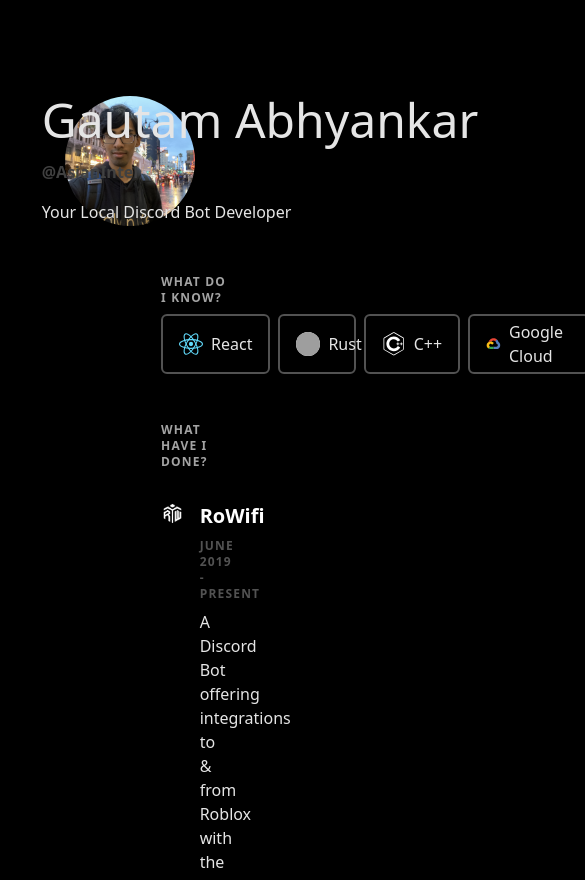
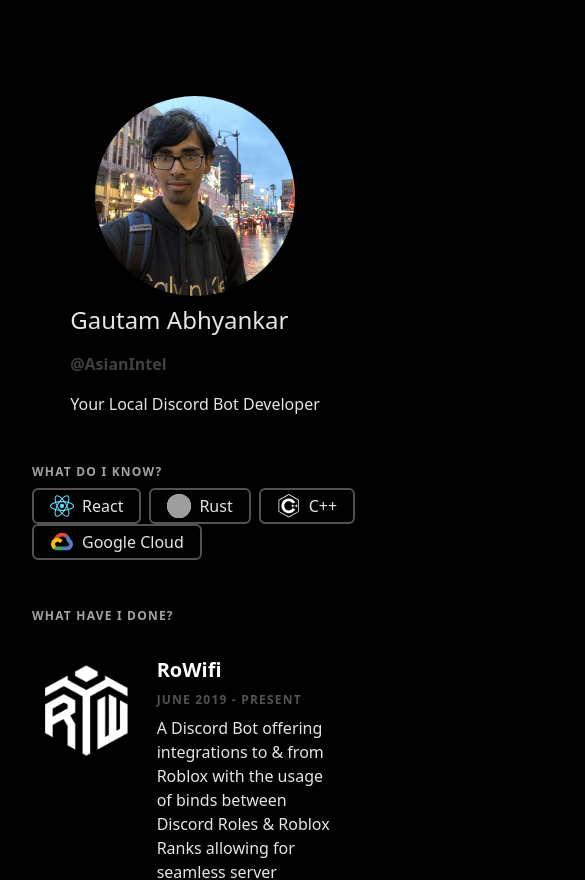
Before and after one commit to AsianIntel/asianintel.dev, a Next.js app: page / in a window 390 px wide. Shown: the top 880 px of the page, 585 px wide, since content can reach past the window. Built offline with nearby package versions, Linux system fonts and the light colour scheme; grey boxes are pictures that could not be loaded.

Commit message:
Fix mobile layout

```diff
--- a/src/app/page.tsx
+++ b/src/app/page.tsx
@@ -4,17 +4,18 @@
 
 export default function Home() {
   return (
-    <main className="flex flex-col py-24 gap-y-12 w-2/3 mx-auto">
-      <div className="grid grid-cols-2 justify-items-center">
+    <main className="flex flex-col py-24 gap-y-12 w-full lg:w-2/3 mx-auto">
+      <div className="grid grid-cols-1 md:grid-cols-2 gap-y-2 justify-items-center">
         <Image
           src={Profile}
           alt="Profile"
           className="rounded-full"
           width={200}
           height={200}
+          priority
         />
         <div className="flex flex-col gap-y-4 whitespace-nowrap">
-          <span className="text-5xl text-neutral-200">Gautam Abhyankar</span>
+          <span className="text-2xl md:text-4xl lg:text-5xl text-neutral-200">Gautam Abhyankar</span>
           <span className="text-neutral-700 font-bold">@AsianIntel</span>
           <span className="text-neutral-200">
             Your Local Discord Bot Developer
@@ -22,11 +23,11 @@
         </div>
       </div>
 
-      <div className="flex flex-col px-24">
+      <div className="flex flex-col px-8 md:px-24">
         <span className="text-xs text-neutral-400 font-semibold uppercase tracking-widest">
           What do I know?
         </span>
-        <div className="flex mt-2 gap-x-2">
+        <div className="flex flex-wrap mt-2 gap-x-2">
           <div className="border-2 rounded-md border-neutral-600 text-neutral-200 px-4 py-1 flex items-center  gap-x-2">
             <svg
               xmlns="http://www.w3.org/2000/svg"
@@ -82,7 +83,7 @@
         </div>
       </div>
 
-      <div className="flex flex-col px-24">
+      <div className="flex flex-col px-8 md:px-24">
         <span className="text-xs text-neutral-400 font-semibold uppercase tracking-widest">
           What have I done?
         </span>
@@ -155,7 +156,7 @@
         </div>
       </div>
 
-      <div className="flex flex-col px-24">
+      <div className="flex flex-col px-8 md:px-24">
         <span className="text-xs text-neutral-400 font-semibold uppercase tracking-widest">
           What have I studied?
         </span>
```
